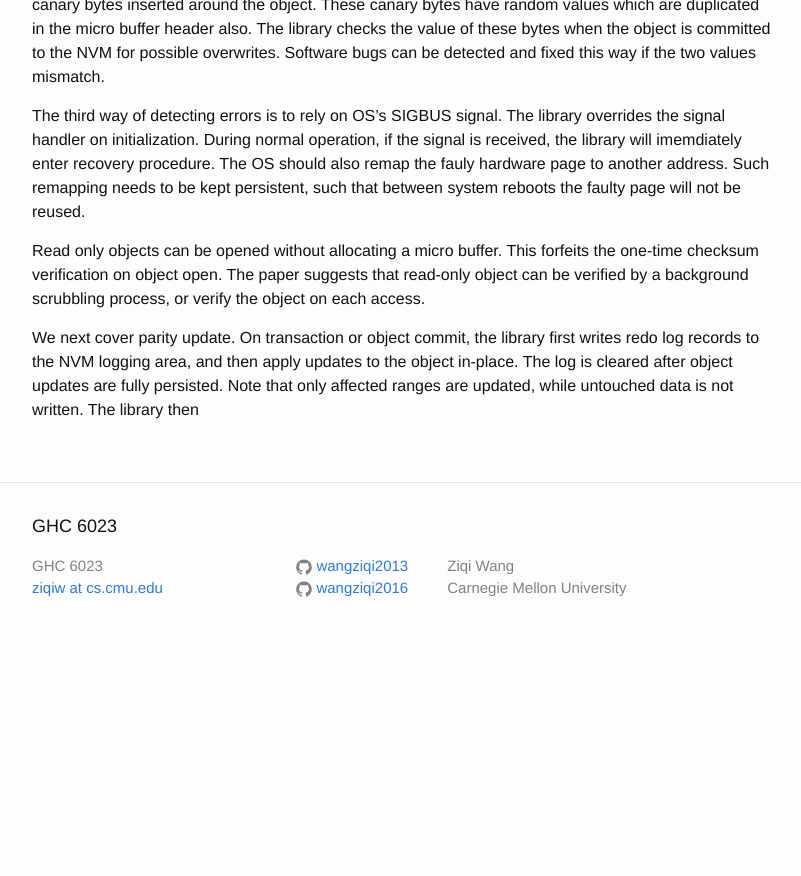
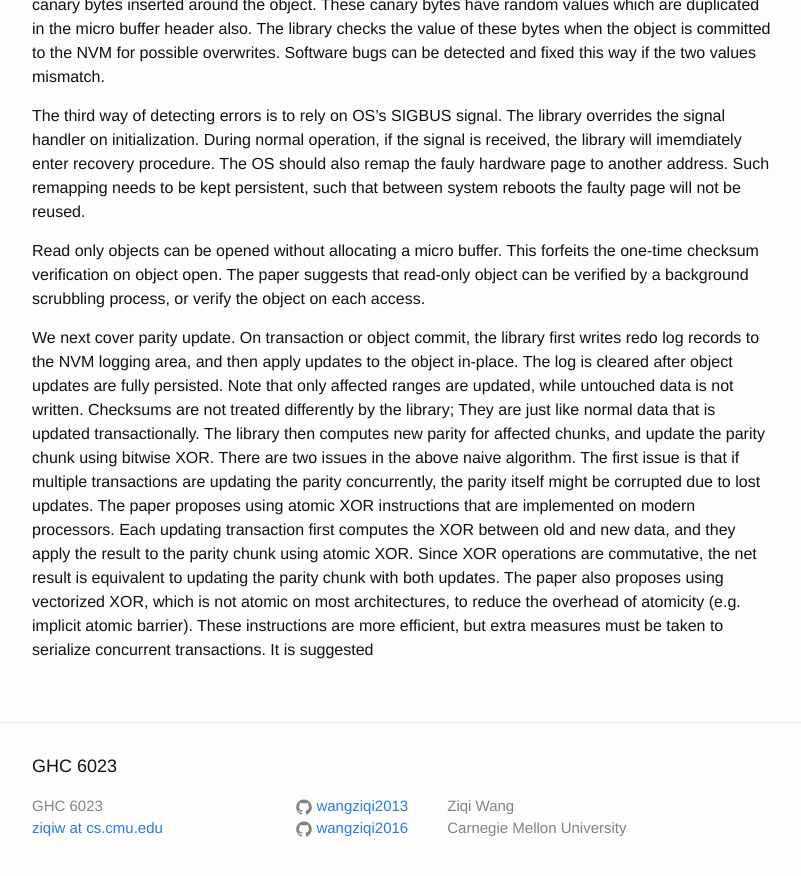
Before and after one commit to wangziqi2013/wangziqi2013.github.io, a Jekyll site: the page built from _posts/2020-02-05-pangolin.markdown, in a window 1280 px wide and 900 px high, scrolled down 1926 px. Shown: the top 876 px of the window, without its empty margins (238-1039 px from the left). Built offline with Jekyll 4.4.1, drawn with Linux system fonts in a browser that asks for light colours; before the commit the page ends 2586 px from its top, so only the background shows below that.

Commit message:
Adding XOR

```diff
--- a/_posts/2020-02-05-pangolin.markdown
+++ b/_posts/2020-02-05-pangolin.markdown
@@ -81,4 +81,13 @@ the object on each access.
 
 We next cover parity update. On transaction or object commit, the library first writes redo log records to the NVM
 logging area, and then apply updates to the object in-place. The log is cleared after object updates are fully persisted.
-Note that only affected ranges are updated, while untouched data is not written. The library then
+Note that only affected ranges are updated, while untouched data is not written. Checksums are not treated differently
+by the library; They are just like normal data that is updated transactionally. The library then computes new parity for
+affected chunks, and update the parity chunk using bitwise XOR. There are two issues in the above naive algorithm.
+The first issue is that if multiple transactions are updating the parity concurrently, the parity itself might be corrupted
+due to lost updates. The paper proposes using atomic XOR instructions that are implemented on modern processors. Each
+updating transaction first computes the XOR between old and new data, and they apply the result to the parity chunk
+using atomic XOR. Since XOR operations are commutative, the net result is equivalent to updating the parity chunk with
+both updates. The paper also proposes using vectorized XOR, which is not atomic on most architectures, to reduce the
+overhead of atomicity (e.g. implicit atomic barrier). These instructions are more efficient, but extra measures must be
+taken to serialize concurrent transactions. It is suggested
```
